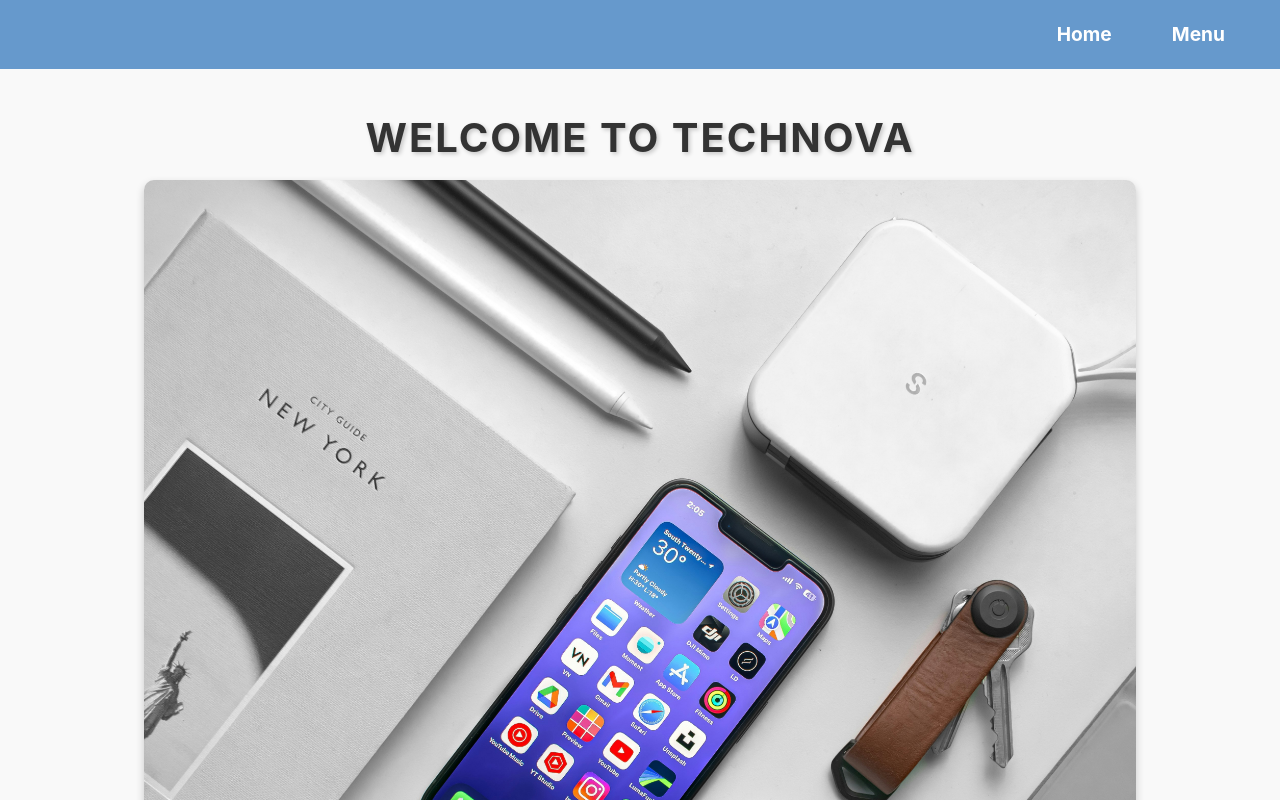
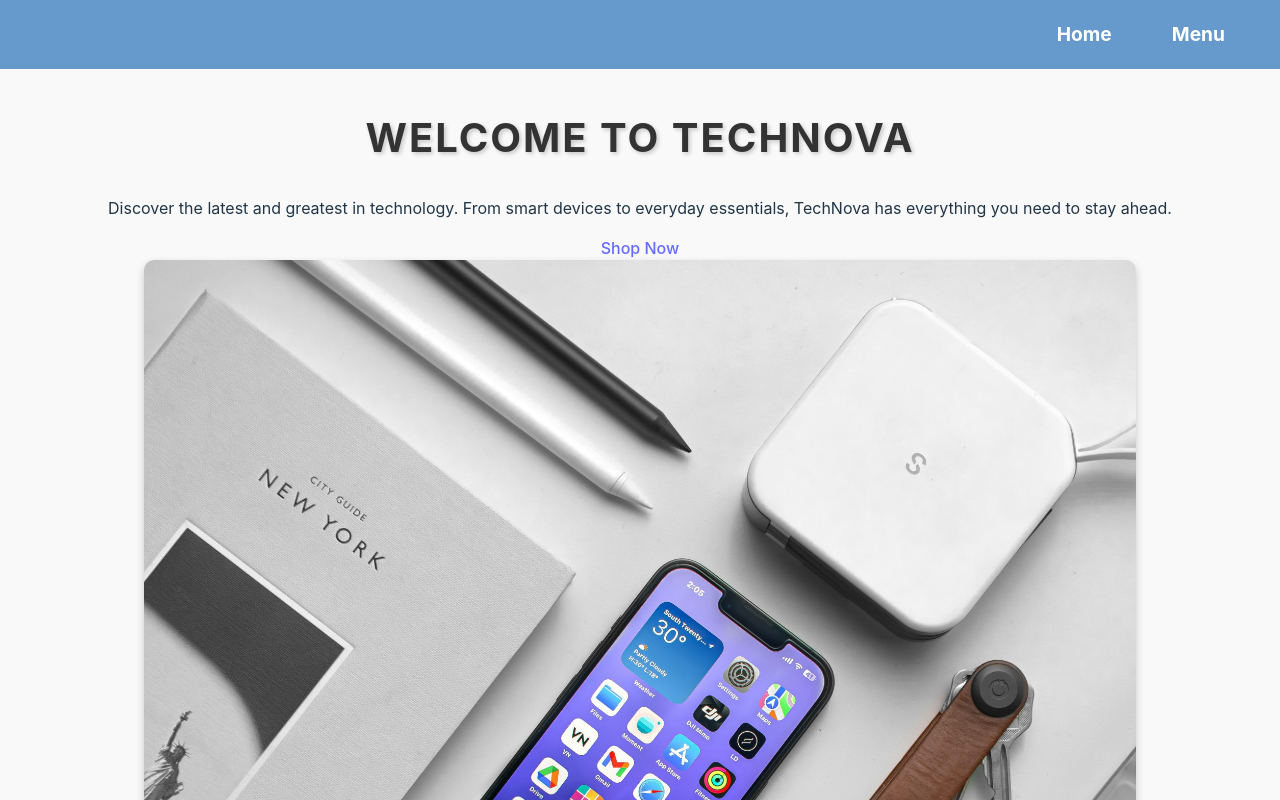
Before and after one commit to hamzas4011/ecommerce-app, a React (Vite) app: page / in a window 1280 px wide. Shown: the top 800 px of the page. Built offline with nearby package versions, Linux system fonts and the light colour scheme.

Commit message:
home fixed

```diff
--- a/src/pages/Home.jsx
+++ b/src/pages/Home.jsx
@@ -1,3 +1,34 @@
+
+import React from 'react';
+import { Link } from 'react-router-dom';
+import '../styles/Home.css';
+
+function Home() {
+    return (
+        <div className="home">
+            <h1 className="home-title">WELCOME TO TECHNOVA</h1>
+            <p className="home-description">
+                Discover the latest and greatest in technology. From smart devices
+                to everyday essentials, TechNova has everything you need to stay ahead.
+            </p>
+            <Link to="/menu" className="home-shop-now">Shop Now</Link>
+            <img
+                src="/images/tech-gadget.jpg"
+                alt="Tech gadget"
+                className="home-image"
+            />
+        </div>
+    );
+}
+
+export default Home;
+
+
+
+
+
+
+/*
 import React from 'react';
 import '../styles/Home.css';
 
@@ -15,3 +46,5 @@ function Home() {
 }
 
 export default Home;
+
+*/
--- a/src/styles/Home.css
+++ b/src/styles/Home.css
@@ -1,3 +1,4 @@
+
 .home {
     display: flex;
     flex-direction: column;
```
